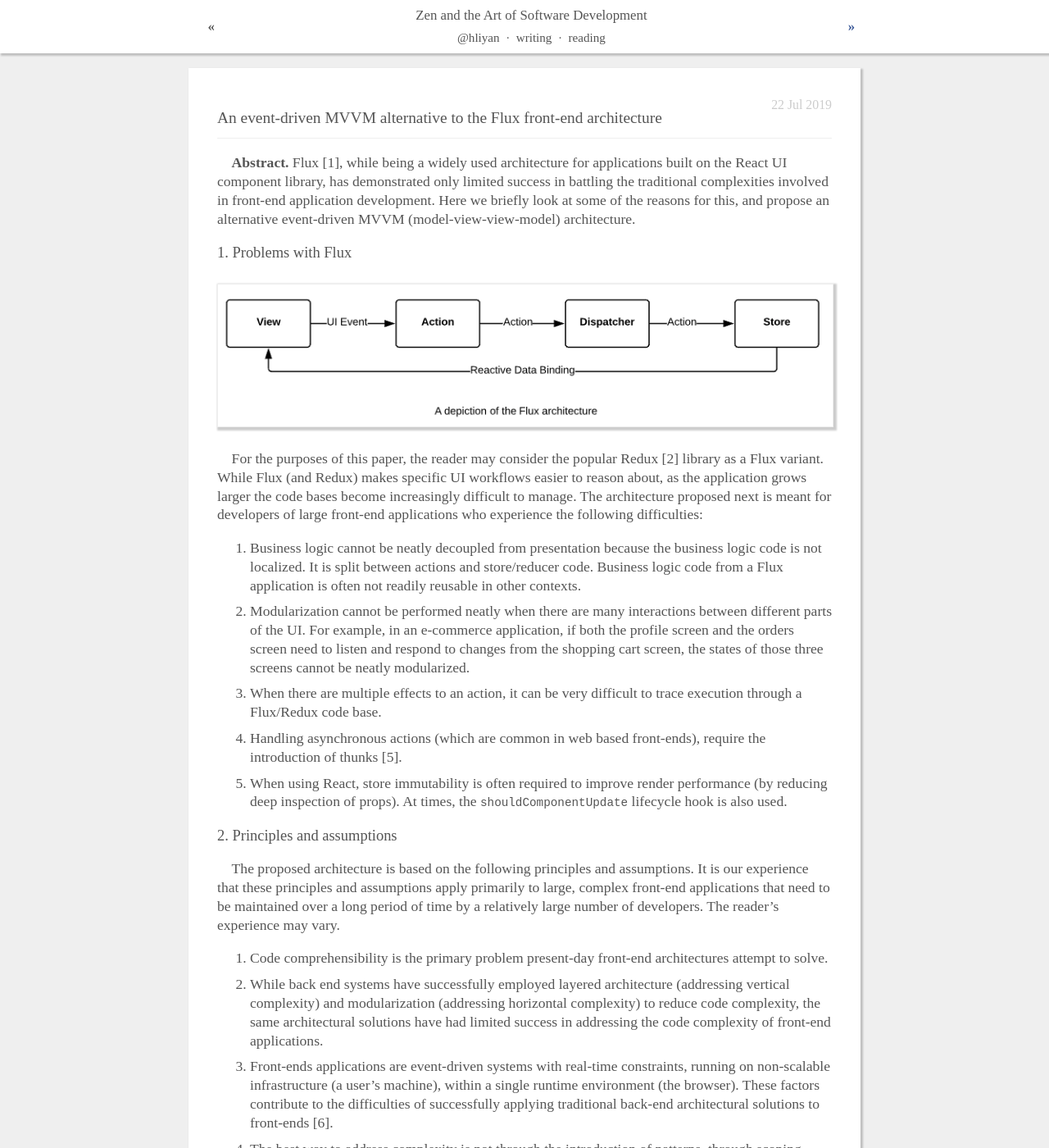
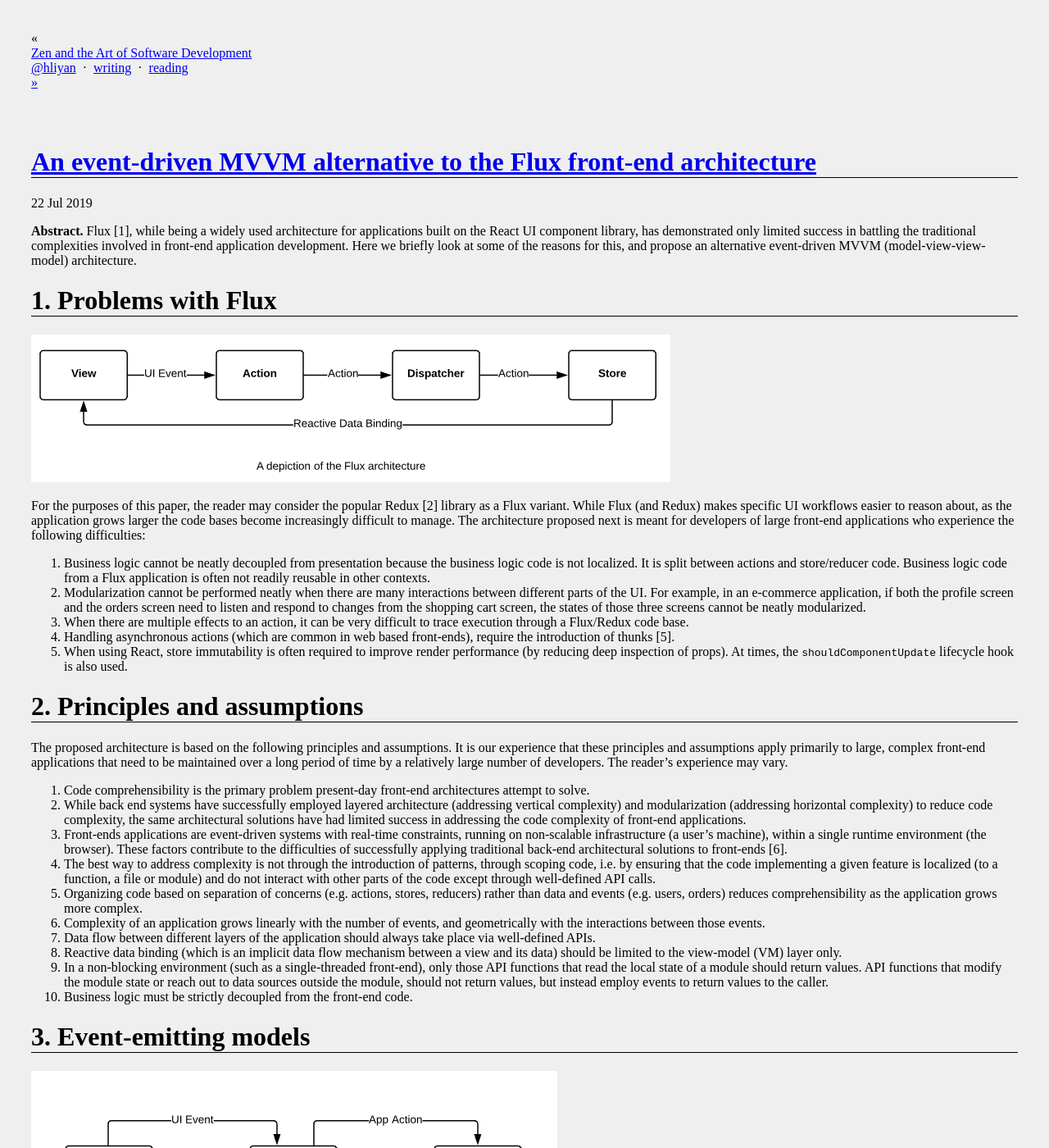
Before and after one commit to hliyan/hliyan.github.io, a Jekyll site: the page built from index.html, in a window 1280 px wide and 1400 px high. Shown: the whole window at 82% size. Built offline with Jekyll 4.4.1, drawn with Linux system fonts in a browser that asks for light colours; some web fonts are replaced; the list of posts is cut into pages by our own code.

Commit message:
simplified theme

```diff
--- a/_config.yml
+++ b/_config.yml
@@ -16,12 +16,10 @@ author:
   name:           '@hliyan'
   url:            https://twitter.com/h_liyan
 
+gems: [jekyll-paginate]
 paginate:         10
 
 # for feed.xml
 name: 'Zen and the Art of Software Development'
 description: 'Personal blog of H. N. Liyanage'
 url: http://hliyan.github.io
-
-
-theme: jekyll-theme-minimal
--- a/public/css/cards.css
+++ b/public/css/cards.css
@@ -1,8 +1,17 @@
 body {
+  padding: 30px;
+  background-color: #efefef;
+}
+
+h1 {
+  border-bottom-style: solid;
+  border-bottom-width: 1px;
+}
+
+/*body {
   background-color: #efefef;
   margin: 0px;
-  color: #555;
-  /*font-family: 'Bree Serif', serif;*/
+  color: #222222;
   font-family: 'Radley', serif;
 }
 
@@ -86,7 +95,6 @@ h4 {
   color: #555;
   text-decoration: none;
   font-family: 'Radley', serif;
-  /*font-weight: bold;*/
   margin-left: auto;
   margin-right: auto;
   display: block;
@@ -142,7 +150,6 @@ h4 {
 }
 
 .footnotes p {
-  /*margin: 0px;*/
   text-indent: 0px;
 }
 
@@ -160,7 +167,6 @@ li {
   font-size: 0.8em;
   color: #888;
   line-height: 1.3;
-  /*margin-left: 2em;*/
 }
 
 .box ol li p {
@@ -220,3 +226,4 @@ hr {
   display: block;
   margin-top: 0;
 }
+*/
```
